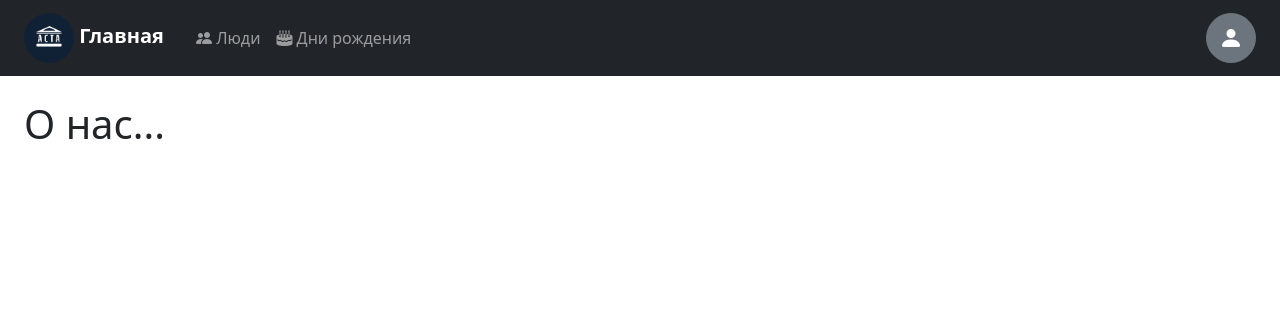
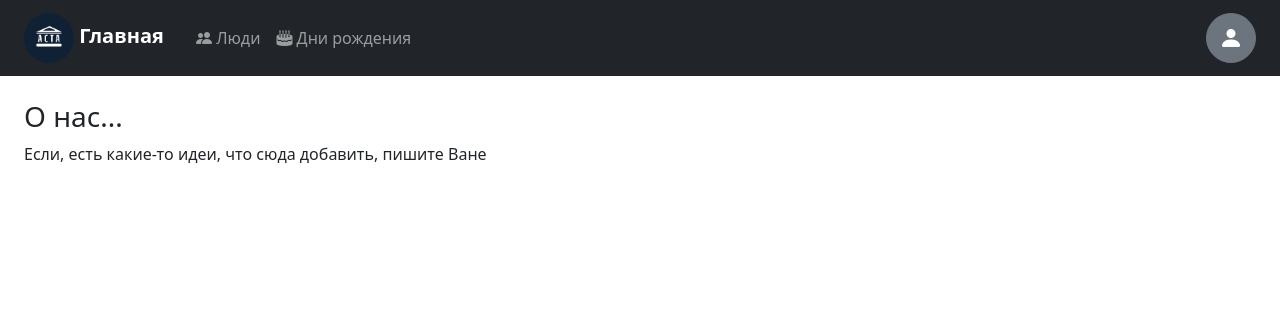
Before and after one commit to IvanMor2006/ACTA_Happy_Birthday, a Flask app: page / in a window 1280 px wide. Shown: the top 336 px of the page. Run offline with Flask 3, Linux system fonts and the light colour scheme; some libraries are stand-ins or nearby versions.

Commit message:
Памагите

```diff
--- a/app/templates/index.html
+++ b/app/templates/index.html
@@ -1,5 +1,6 @@
 {% extends "base.html" %}
 {% block title %}Главная{% endblock %}
 {% block content %}
-<h1>О нас...</h1>
+<h3>О нас...</h3>
+<p>Если, есть какие-то идеи, что сюда добавить, пишите Ване</p>
 {% endblock %}
```
